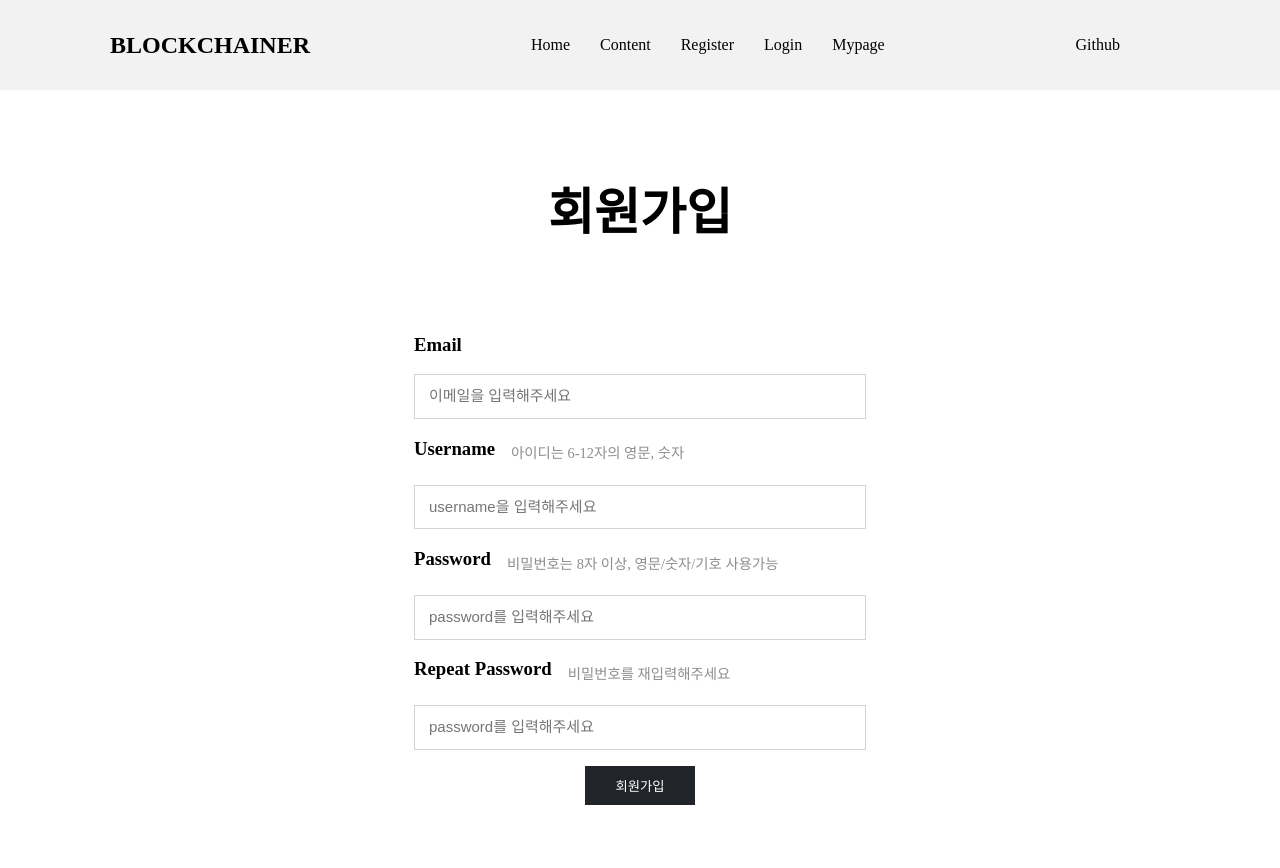
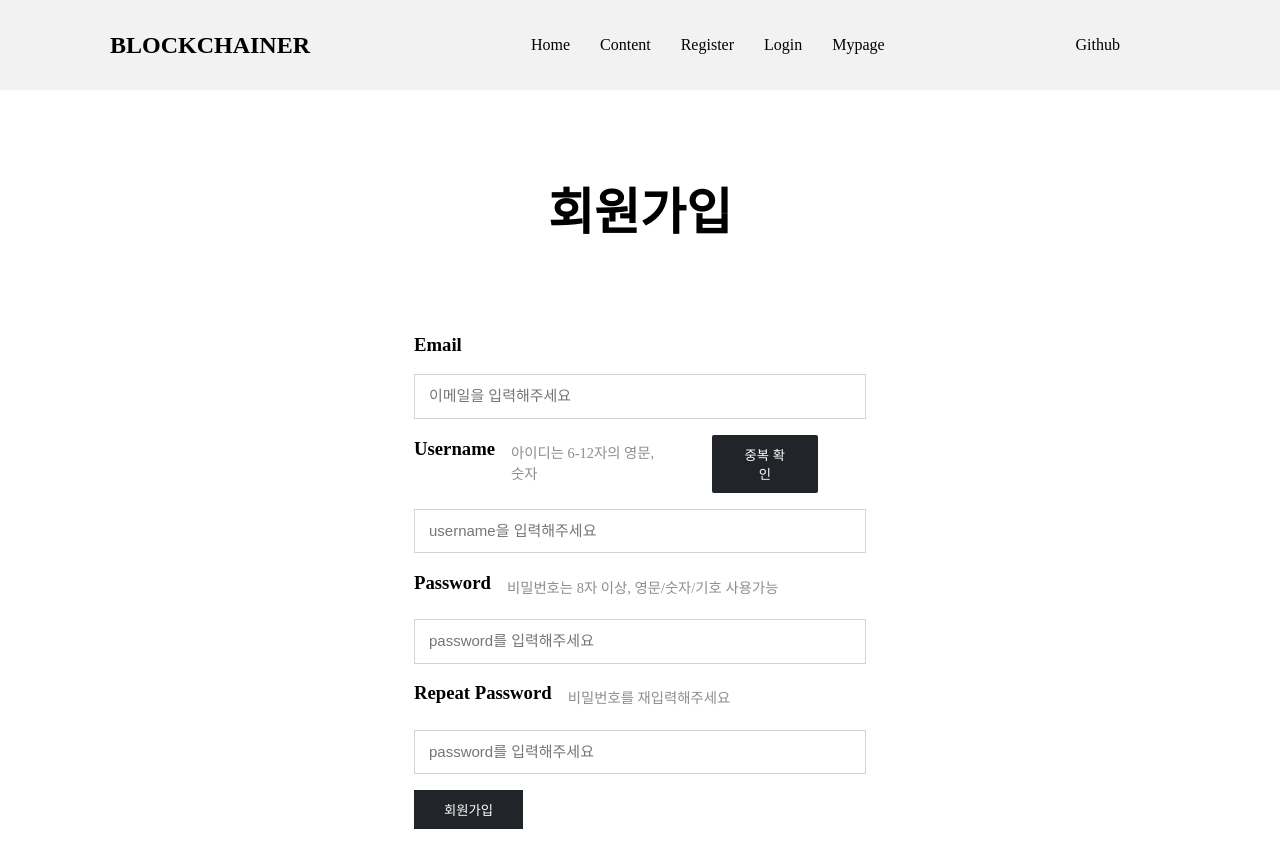
Before and after one commit to citron03/beb-03-blockchainer, a React (Create React App) app in the folder client/: page /register in a window 1280 px wide. Shown: the top 868 px of the page. Built offline with nearby package versions, Linux system fonts and the light colour scheme.

Commit message:
username 중복 확인 기능 추가 및 성공 화면 렌더링

```diff
--- a/client/src/pages/Register.jsx
+++ b/client/src/pages/Register.jsx
@@ -1,5 +1,6 @@
+import axios from 'axios';
 import { useState } from 'react';
-import { Redirect } from 'react-router-dom';
+import { Link } from 'react-router-dom';
 import styled from "styled-components";
 
 const Main = styled.main`
@@ -77,7 +78,6 @@ const Message = styled.h3`
 const ButtonDiv = styled.div`
   display: flex;
   width: 100%;
-  justify-content: center;
 `;
 
 const Button = styled.button`
@@ -87,6 +87,11 @@ const Button = styled.button`
   color: #fff;
   transition: 0.4s;
   cursor: pointer;
+
+  &.check {
+    margin: 1rem 3rem;
+    border-radius: 2px;
+  }
 `;
 
 const InputP = styled.p`
@@ -96,9 +101,14 @@ const InputP = styled.p`
   margin-left: 1rem;
 `;
 
+const CheckBtn = styled.button`
+  margin: 1rem 3rem;
+`;
+
 const Register = () => {
   const errorMsg = ['', 'empty email', 'wrong email', 'empty username', 'invalid username',
-    'empty password', 'invalid password', 'incorrect repeat password'];
+    'empty password', 'invalid password', 'incorrect repeat password',
+    'username 중복 확인을 해주세요', '중복된 username입니다'];
   const invalidUsername = /[^a-z0-9]/g;
   const invalidPassword = /[+ㄱ-ㅎ가-힣]/g;
   const regEmail = /^[0-9a-zA-Z]([-_\.]?[0-9a-zA-Z])*@[0-9a-zA-Z]([-_\.]?[0-9a-zA-Z])*\.[a-zA-Z]{2,3}$/;
@@ -108,6 +118,7 @@ const Register = () => {
     password: "",
     repeatPassword: ""
   })
+  const [isChecked, setIsChecked] = useState(false);
   const [error, setError] = useState();
   /*
     0: 기본값, 에러 없음.
@@ -121,14 +132,43 @@ const Register = () => {
   const handleInputs = (e) => {
     const {name, value} = e.target;
     console.log(name, value);
+
+    // 중복확인된 username을 변경했을 때
+    if (name === 'username' && isChecked === true) {
+      isChecked(false);
+    }
+
     setInputs({
       ...inputs,
       [name]: value
     })
   }
 
+  // username 중복 체크
+  const handleCheck = (e) => {
+    // username 유효성 검사
+    if (inputs.username === "") {
+      setError(3);
+    } else if (invalidUsername.test(inputs.username) || inputs.username.length > 12 || inputs.username.length < 8) {
+      setError(4)
+    } else {
+      // // 백엔드로 요청 전송
+      // const url = "http://localhost:4000/auth/username";
+      // const payload = { username: inputs.username };
+      // axios.post(url, payload)
+      // .then((res) => {
+      //   // 사용 가능하면 isChecked 설정
+      //   setIsChecked(true);
+      //   // 중복된 username이면 error 설정
+      //   setError(9);
+      // })
+    }
+  }
+
   const handleSubmit = (e) => {
     console.log("clicked");
+
+    // 유효성 검사
     if (inputs.email === "") {
       setError(1);
     } else if (!regEmail.test(inputs.email)) {
@@ -144,6 +184,8 @@ const Register = () => {
     } else if (inputs.password !== inputs.repeatPassword) {
       console.log(inputs.password, inputs.repeatPassword);
       setError(7);
+    } else if (isChecked === false) {
+      setError(8);
     } else {
       console.log('폼 입력 성공');
 
@@ -167,10 +209,18 @@ const Register = () => {
 
   return (
     <Main>
-      {error === 0 ? <Redirect to="/" /> : null}
       <Section>
         <Container>
-          <Div>
+          {error === 0 ?
+            (<Div>
+              <TitleDiv>
+                <Title>회원가입 성공</Title>
+              </TitleDiv>
+              <Link to="/login">
+                <Button type="button">로그인하러 가기</Button>
+              </Link>
+            </Div>)
+            : (<><Div>
                 <TitleDiv>
                   <Title>회원가입</Title>
                 </TitleDiv>
@@ -187,11 +237,18 @@ const Register = () => {
                   <InputDiv>
                     <h3>Username</h3>
                     <InputP>아이디는 6-12자의 영문, 숫자</InputP>
+                    <Button type="button" className='check' onClick={handleCheck}>중복 확인</Button>
                   </InputDiv>
+
                   <Input type="text" name="username" placeholder='username을 입력해주세요' onChange={handleInputs} />
                   {error === 3 ? (<MsgDiv><Message>{errorMsg[3]}</Message></MsgDiv>) : (
-                error === 4 ? (<MsgDiv><Message>{errorMsg[4]}</Message></MsgDiv>) : null
+                    error === 4 ? (<MsgDiv><Message>{errorMsg[4]}</Message></MsgDiv>) : (
+                      error === 8 ? (<MsgDiv><Message>{errorMsg[8]}</Message></MsgDiv>) : (
+                        error === 9 ? (<MsgDiv><Message>{errorMsg[9]}</Message></MsgDiv>) : null
+                      )
+                    )
                   )}
+                  {isChecked === true ? (<MsgDiv><Message>사용가능한 username입니다.</Message></MsgDiv>) : null}
                   <InputDiv>
                     <h3>Password</h3>
                     <InputP>비밀번호는 8자 이상, 영문/숫자/기호 사용가능</InputP>
@@ -214,6 +271,7 @@ const Register = () => {
                   </ButtonDiv>
                 </FormDiv>
                 </Div>
+              </>)}
         </Container>
       </Section>
     </Main>
```
Lines whose indentation alone changed are shown as unchanged.
